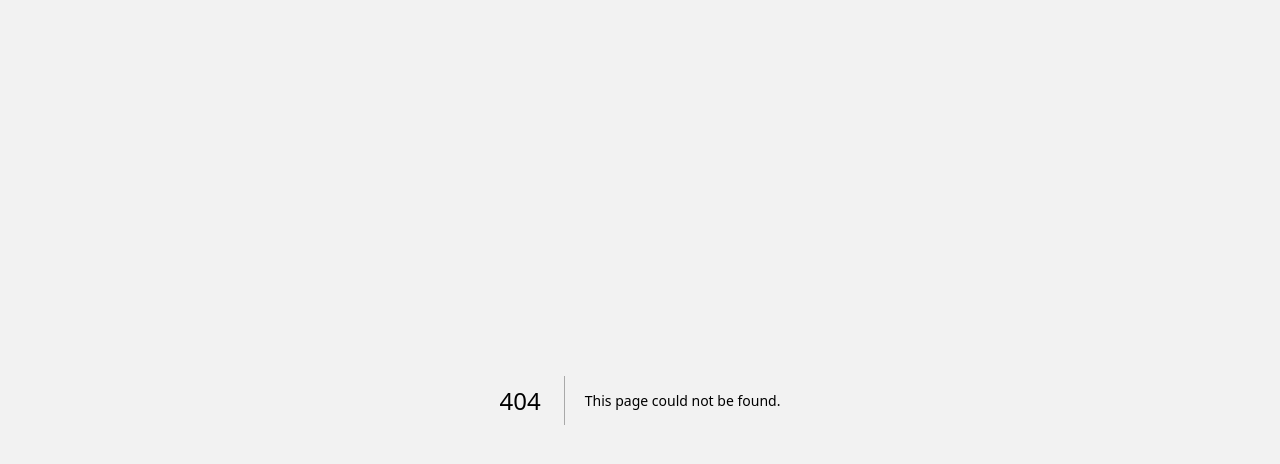
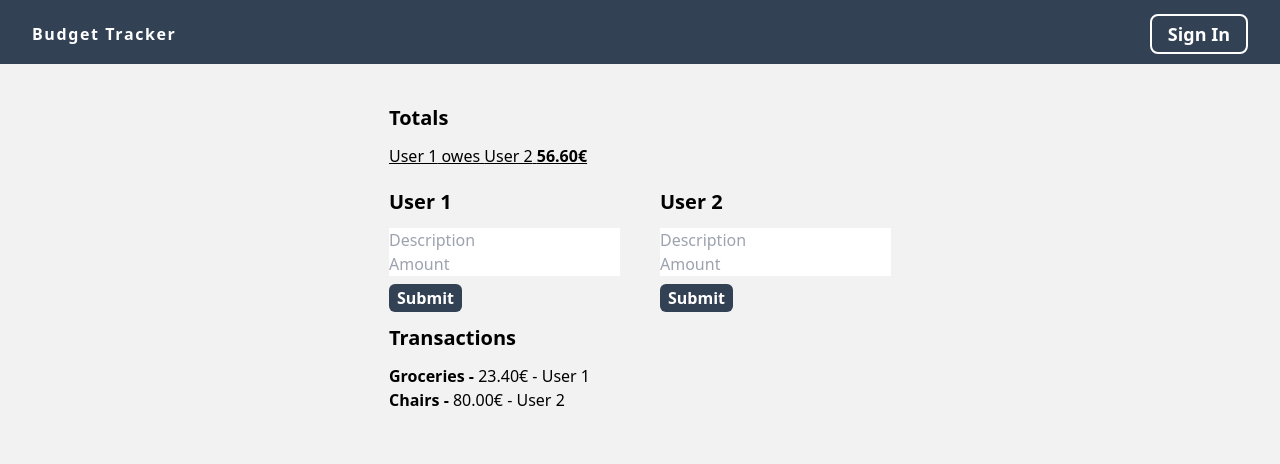
Before and after one commit to CptAllergy/budget-tracker, a Next.js app: page /preview in a window 1280 px wide. Before the commit this address had no page. Shown: the top 464 px of the page. Built offline with nearby package versions, Linux system fonts and the light colour scheme; no server answers.

Commit message:
Added loading states and preview page

```diff
--- a/src/app/forbidden/page.tsx
+++ b/src/app/forbidden/page.tsx
@@ -1,6 +1,7 @@
 "use client";
 
 import { Navbar } from "@/components/elements/navbar/Navbar";
+import Link from "next/link";
 
 const Forbidden = () => {
   // TODO a preview here and improve this page
@@ -11,7 +12,12 @@ const Forbidden = () => {
         You do not have permission to access Budget Tracker. Only authorized
         users can access the application.
       </p>
-      <p>You can check a preview here</p>
+      <p>
+        You can check a preview{" "}
+        <Link href="/preview" className="font-bold hover:underline">
+          here
+        </Link>
+      </p>
     </div>
   );
 };
--- a/src/app/login/page.tsx
+++ b/src/app/login/page.tsx
@@ -1,13 +1,18 @@
 "use client";
 
 import { Navbar } from "@/components/elements/navbar/Navbar";
-import SignIn from "@/components/elements/signin/SignIn";
+import SignIn from "@/components/elements/login/SignIn";
 
 const Login = () => {
   return (
     <div className="flex flex-col items-center">
       <Navbar />
-      <SignIn />
+      <p className="mx-3 mt-10 text-xl">Welcome to Budget Tracker!</p>
+      <p className="mx-3 mt-5 w-80">
+        Budget Tracker helps you manage splitting money between 2 persons. It
+        keeps tracks of your transactions and your partner&#39;s, letting you
+        know how much money you owe each other.
+      </p>
     </div>
   );
 };
--- a/src/app/page.tsx
+++ b/src/app/page.tsx
@@ -1,6 +1,6 @@
 "use client";
 
-import { useEffect, useState } from "react";
+import { Dispatch, SetStateAction, useEffect, useState } from "react";
 import { Navbar } from "@/components/elements/navbar/Navbar";
 import { TransactionDTO, UserDTO } from "@/types/DTO/dataTypes";
 import { FirebaseOptions, initializeApp } from "firebase/app";
@@ -18,20 +18,18 @@ import {
 } from "firebase/auth";
 
 import { signOut, useSession } from "next-auth/react";
-import NewTransaction from "@/components/elements/Home/NewTransaction";
-import Totals from "@/components/elements/Home/Totals";
-import TransactionList from "@/components/elements/Home/TransactionList";
+import NewTransaction from "@/components/elements/home/NewTransaction";
+import Totals from "@/components/elements/home/Totals";
+import TransactionList from "@/components/elements/home/TransactionList";
+import { LoadingRoundedText } from "@/components/loading/text/LoadingRoundedText";
 
 // TODO make the application refresh automatically somehow, no need to refresh to see changes (web socket, temporary refresh...)
 const Home = () => {
   const { data: session } = useSession();
 
-  // TODO add some loading states to avoid this initial value
-  const defaultUser = { id: "", name: "", email: "", total: 0 };
-
   const [loading, setLoading] = useState(true);
-  const [currentUser, setCurrentUser] = useState<UserDTO>(defaultUser);
-  const [secondUser, setSecondUser] = useState<UserDTO>(defaultUser);
+  const [currentUser, setCurrentUser] = useState<UserDTO>();
+  const [secondUser, setSecondUser] = useState<UserDTO>();
   const [transactions, setTransactions] = useState<TransactionDTO[]>([]);
 
   const firebaseConfig: FirebaseOptions = JSON.parse(
@@ -100,29 +98,73 @@ const Home = () => {
         Notice: This ui is still under development, to see changes from other
         users you must refresh the page{" "}
       </p>
-      <div className="mt-10">
+      {/*TODO configure some proper width*/}
+      <div className="mx-3 mt-10">
+        {currentUser && secondUser ? (
           <Totals user1={currentUser} user2={secondUser} />
-        <section className="-mt-5 flex flex-col md:flex-row md:space-x-10">
+        ) : (
+          <TotalsLoading />
+        )}
+        <section className="mt-5 flex flex-col md:flex-row md:space-x-10">
+          {currentUser ? (
             <NewTransaction
               transactions={transactions}
               setTransactions={setTransactions}
               user={currentUser}
-            setUser={setCurrentUser}
+              setUser={setCurrentUser as Dispatch<SetStateAction<UserDTO>>}
               db={db}
             />
+          ) : (
+            <NewTransactionLoading />
+          )}
         </section>
+        {currentUser && secondUser ? (
           <TransactionList
             transactions={transactions}
             setTransactions={setTransactions}
             user1={currentUser}
-          setUser1={setCurrentUser}
+            setUser1={setCurrentUser as Dispatch<SetStateAction<UserDTO>>}
             user2={secondUser}
-          setUser2={setSecondUser}
+            setUser2={setSecondUser as Dispatch<SetStateAction<UserDTO>>}
             db={db}
           />
+        ) : (
+          <TransactionListLoading />
+        )}
       </div>
     </div>
   );
 };
 
+const TotalsLoading = () => {
+  return (
+    <div className="mt-2">
+      <LoadingRoundedText theme="dark" className="h-4 w-16" />
+      <LoadingRoundedText theme="dark" className="mt-6 h-3 w-60" />
+    </div>
+  );
+};
+
+const NewTransactionLoading = () => {
+  return (
+    <div className="mt-2">
+      <LoadingRoundedText theme="dark" className="h-4 w-64" />
+      <LoadingRoundedText theme="dark" className="mt-6 h-10 w-40" />
+      <LoadingRoundedText theme="dark" className="mt-3 h-5 w-20" />
+    </div>
+  );
+};
+
+const TransactionListLoading = () => {
+  return (
+    <div className="mt-10">
+      <LoadingRoundedText theme="dark" className="h-4 w-36" />
+      <LoadingRoundedText theme="dark" className="mt-6 h-3 w-60" />
+      <LoadingRoundedText theme="dark" className="mt-6 h-3 w-60" />
+      <LoadingRoundedText theme="dark" className="mt-6 h-3 w-60" />
+      <LoadingRoundedText theme="dark" className="mt-6 h-3 w-44" />
+    </div>
+  );
+};
+
 export default Home;
--- /dev/null
+++ b/src/app/preview/page.tsx
@@ -0,0 +1,190 @@
+"use client";
+
+import { Dispatch, SetStateAction, useEffect, useState } from "react";
+import { Navbar } from "@/components/elements/navbar/Navbar";
+import { SubmitHandler, useForm } from "react-hook-form";
+import { TransactionDTO, UserDTO } from "@/types/DTO/dataTypes";
+import { Timestamp } from "firebase/firestore";
+
+const Home = () => {
+  const initialTransactions: TransactionDTO[] = [
+    {
+      id: "1",
+      label: "Groceries",
+      amount: 23.4,
+      userId: "User 1",
+      username: "User 1",
+      timestamp: Timestamp.fromDate(new Date()),
+    },
+    {
+      id: "2",
+      label: "Chairs",
+      amount: 80,
+      userId: "User 2",
+      username: "User 2",
+      timestamp: Timestamp.fromDate(new Date()),
+    },
+  ];
+
+  const [transactions, setTransactions] =
+    useState<TransactionDTO[]>(initialTransactions);
+
+  const user1Init: UserDTO = {
+    id: "idUser1",
+    name: "User 1",
+    email: "user1@email.com",
+    total: 23.4,
+  };
+
+  const user2Init: UserDTO = {
+    id: "idUser2",
+    name: "User 2",
+    email: "user2@email.com",
+    total: 80,
+  };
+
+  const [user1, setUser1] = useState(user1Init);
+  const [user2, setUser2] = useState(user2Init);
+
+  return (
+    <div className="flex flex-col items-center">
+      <Navbar />
+      <div className="mt-10">
+        <Totals user1={user1} user2={user2} />
+        <section className="flex flex-col md:flex-row md:space-x-10">
+          <NewTransaction
+            transactions={transactions}
+            setTransactions={setTransactions}
+            userTotal={user1}
+            setUserTotal={setUser1}
+          />
+          <NewTransaction
+            transactions={transactions}
+            setTransactions={setTransactions}
+            userTotal={user2}
+            setUserTotal={setUser2}
+          />
+        </section>
+        <Transactions transactions={transactions} />
+      </div>
+    </div>
+  );
+};
+
+const Totals = ({ user1, user2 }: { user1: UserDTO; user2: UserDTO }) => {
+  const [sender, setSender] = useState("");
+  const [receiver, setReceiver] = useState("");
+  const [balance, setBalance] = useState(0);
+
+  useEffect(() => {
+    const balance = user1.total - user2.total;
+
+    const [sender, receiver] =
+      balance > 0 ? [user2.name, user1.name] : [user1.name, user2.name];
+
+    setSender(sender);
+    setReceiver(receiver);
+    setBalance(Math.abs(balance));
+  }, [user1, user2]);
+
+  return (
+    <div>
+      <h2 className="mb-3 text-xl font-bold">Totals</h2>
+      <div className="underline">
+        <span>
+          {sender} owes {receiver}{" "}
+        </span>
+        <span className="font-bold">{Number(balance).toFixed(2)}€</span>
+      </div>
+    </div>
+  );
+};
+
+const Transactions = ({ transactions }: { transactions: TransactionDTO[] }) => {
+  return (
+    <div className="mt-3">
+      <h2 className="mb-3 text-xl font-bold">Transactions</h2>
+      {transactions.map((transaction, index) => (
+        <div key={index}>
+          <span className="font-bold">{transaction.label} - </span>
+          <span>{Number(transaction.amount).toFixed(2)}€ - </span>
+          <span>{transaction.userId}</span>
+        </div>
+      ))}
+    </div>
+  );
+};
+
+const NewTransaction = ({
+  transactions,
+  setTransactions,
+  userTotal,
+  setUserTotal,
+}: {
+  transactions: TransactionDTO[];
+  setTransactions: Dispatch<SetStateAction<TransactionDTO[]>>;
+  userTotal: UserDTO;
+  setUserTotal: Dispatch<SetStateAction<UserDTO>>;
+}) => {
+  const {
+    register,
+    handleSubmit,
+    watch,
+    formState: { errors },
+  } = useForm<TransactionDTO>();
+
+  const onSubmit: SubmitHandler<TransactionDTO> = (data) => {
+    const newTransaction: TransactionDTO = {
+      id: "id",
+      label: data.label,
+      amount: data.amount as number,
+      userId: userTotal.id,
+      username: userTotal.name,
+      timestamp: Timestamp.fromDate(new Date()),
+    };
+    // Update transactions list
+    setTransactions([...transactions, newTransaction]);
+
+    // Update the user total by adding the new transaction
+    setUserTotal((prevState) => {
+      console.log(prevState);
+      return {
+        ...prevState,
+        total: Number(prevState.total) + Number(data.amount),
+      };
+    });
+  };
+
+  return (
+    <form className="mt-5 flex flex-col" onSubmit={handleSubmit(onSubmit)}>
+      <h2 className="mb-3 text-xl font-bold">{userTotal.name}</h2>
+      <div>
+        <input
+          type="text"
+          placeholder="Description"
+          {...register("label", { required: true })}
+        />
+        {errors.label && <span>This field is required</span>}
+      </div>
+      <div>
+        <input
+          type="number"
+          placeholder="Amount"
+          {...register("amount", { required: true })}
+        />
+        {errors.amount && <span>This field is required</span>}
+      </div>
+
+      <div className="mt-2">
+        <button
+          type="submit"
+          className="rounded-md bg-slate-700 px-2 py-0.5 font-semibold text-white transition-colors hover:bg-slate-900"
+        >
+          Submit
+        </button>
+      </div>
+    </form>
+  );
+};
+
+export default Home;
--- a/src/components/elements/Home/NewTransaction.tsx
+++ b/src/components/elements/home/NewTransaction.tsx
@@ -97,8 +97,10 @@ const NewTransaction = ({
     });
   };
 
+  // TODO clear input after submitting
+
   return (
-    <form className="mt-10 flex flex-col" onSubmit={handleSubmit(onSubmit)}>
+    <form className="flex flex-col" onSubmit={handleSubmit(onSubmit)}>
       <h2 className="mb-3 text-xl font-bold">New {user.name} Transaction</h2>
       <div>
         <input
--- /dev/null
+++ b/src/components/elements/login/SignIn.tsx
@@ -0,0 +1,12 @@
+"use client";
+
+import { signIn } from "next-auth/react";
+import { RoundedButton } from "@/components/commons/buttons/RoundedButton";
+
+export default function SignIn() {
+  return (
+    <RoundedButton onClick={() => signIn("google")} type="primary">
+      Sign In
+    </RoundedButton>
+  );
+}
--- a/src/components/elements/navbar/Navbar.tsx
+++ b/src/components/elements/navbar/Navbar.tsx
@@ -2,29 +2,33 @@
 
 import React, { useEffect, useState } from "react";
 import Link from "next/link";
-import { RoundedButton } from "../../commons/buttons/RoundedButton";
 import { LoadingRoundedButton } from "@/components/loading/buttons/LoadingRoundedButton";
-import { signOut } from "next-auth/react";
+import { signOut, useSession } from "next-auth/react";
+import SignIn from "@/components/elements/login/SignIn";
 
 export const Navbar = () => {
+  const { data: session } = useSession();
   const [loading, setLoading] = useState<boolean>(true);
 
-  useEffect(() => {}, []);
+  useEffect(() => {
+    setLoading(false);
+  }, [session]);
 
   return (
     <>
-      <div className="relative z-10 h-20 w-full bg-slate-700">
+      <div className="relative z-10 h-16 w-full bg-slate-700">
         <div className="absolute bottom-0 left-0 top-0 ml-2 flex items-center md:ml-6">
           <NavbarBudgetTrackerLogo />
         </div>
-        <div className="absolute bottom-0 right-0 top-0 mr-2 mt-3 flex items-center md:mr-4">
-          <button
-            className="mr-5 font-bold text-white underline"
-            onClick={() => signOut()}
-          >
-            Sign Out
-          </button>
-          {loading ? <NavbarLoadingSkeleton /> : <NavbarSignInOptions />}
+        {/*TODO theres a bit of a flicker here when the user is logged in, can check on aftersights how I did it there*/}
+        <div className="absolute bottom-0 right-0 top-0 mr-2 mt-1 flex items-center md:mr-4">
+          {loading ? (
+            <NavbarLoadingSkeleton />
+          ) : session?.user ? (
+            <NavbarSignOutOptions />
+          ) : (
+            <NavbarSignInOptions />
+          )}
         </div>
       </div>
     </>
@@ -33,14 +37,14 @@ export const Navbar = () => {
 
 const NavbarBudgetTrackerLogo = () => {
   return (
-    <Link href="/" className="flex items-center space-x-2">
+    <Link href="/" className="mx-2 flex items-center space-x-2">
       {/*<Image*/}
       {/*  height={60}*/}
       {/*  width={0}*/}
       {/*  src={}*/}
       {/*  alt="Budget Tracker Logo"*/}
       {/*/>*/}
-      <h1 className="text-base font-extrabold tracking-widest text-white">
+      <h1 className="mt-1 text-base font-extrabold tracking-widest text-white">
         Budget Tracker
       </h1>
     </Link>
@@ -50,9 +54,7 @@ const NavbarBudgetTrackerLogo = () => {
 const NavbarLoadingSkeleton = () => {
   return (
     <>
-      <LoadingRoundedButton size="md" className="hidden md:block" />
-      <LoadingRoundedButton size="md" className="ml-1 md:ml-4" />
-      <LoadingRoundedButton size="sm" className="ml-1 md:ml-4" />
+      <LoadingRoundedButton size="md" className="mr-4" />
     </>
   );
 };
@@ -60,12 +62,20 @@ const NavbarLoadingSkeleton = () => {
 const NavbarSignInOptions = () => {
   return (
     <>
-      <RoundedButton onClick={() => {}} type="secondary">
-        Sign up
-      </RoundedButton>
-      <RoundedButton onClick={() => {}} type="primary" className="ml-1 md:ml-4">
-        Login
-      </RoundedButton>
+      <SignIn />
     </>
   );
 };
+
+const NavbarSignOutOptions = () => {
+  return (
+    <>
+      <button
+        className="mr-5 font-bold text-white underline"
+        onClick={() => signOut()}
+      >
+        Sign Out
+      </button>
+    </>
+  );
+};
--- a/src/components/elements/signin/SignIn.tsx
+++ /dev/null
@@ -1,7 +0,0 @@
-"use client";
-
-import { signIn } from "next-auth/react";
-
-export default function SignIn() {
-  return <button onClick={() => signIn("google")}>Sign In</button>;
-}
--- a/src/middleware.ts
+++ b/src/middleware.ts
@@ -26,7 +26,8 @@ export default auth(async (req) => {
   } else if (
     req.auth &&
     !authorizedUsers.includes(req.auth.user.email as string) &&
-    req.nextUrl.pathname !== "/forbidden"
+    req.nextUrl.pathname !== "/forbidden" &&
+    req.nextUrl.pathname !== "/preview"
   ) {
     const newUrl = new URL("/forbidden", req.nextUrl.origin);
     return NextResponse.redirect(newUrl);
--- a/src/utils/styleFunctions/buttonStyles.ts
+++ b/src/utils/styleFunctions/buttonStyles.ts
@@ -3,12 +3,12 @@ export type ButtonType = "primary" | "secondary";
 function getRoundedButtonStylesByType(type: ButtonType): string {
   switch (type) {
     case "primary":
-      return "px-6 bg-theme-orange text-white hover:text-theme-orange hover:bg-transparent hover:border-theme-orange";
+      return "mx-4 px-4 text-white hover:text-gray-300 border-white";
     case "secondary":
       return "px-3 bg-transparent text-theme-blue hover:bg-transparent hover:border-theme-blue";
   }
 }
 
 export function getRoundedButtonStyles(type: ButtonType): string {
-  return `${getRoundedButtonStylesByType(type)} py-1 rounded-full text-lg font-semibold border-2 border-transparent transition-colors`;
+  return `${getRoundedButtonStylesByType(type)} py-1 rounded-lg text-lg font-semibold border-2 border-transparent transition-colors`;
 }
```
Also changed, not shown: src/components/elements/home/Totals.tsx (renamed from src/components/elements/Home/Totals.tsx), src/components/elements/home/TransactionList.tsx (renamed from src/components/elements/Home/TransactionList.tsx). Lines whose indentation alone changed are shown as unchanged.
